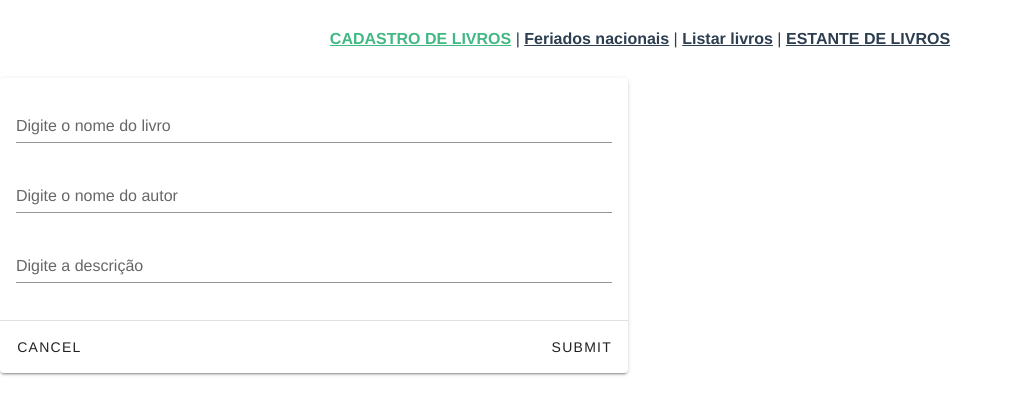
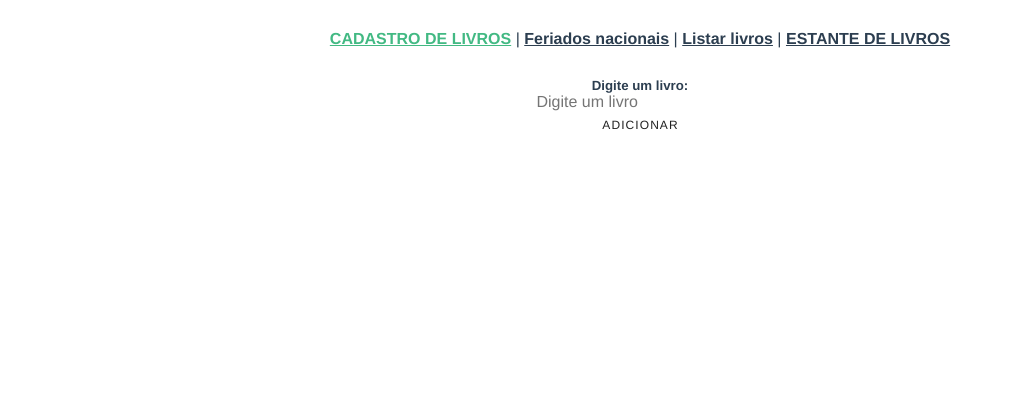
Before and after one commit to Gessilanee/livraria, a Vue app: page /about in a window 1280 px wide. Shown: the top 414 px of the page, without its empty margins (0-1014 px from the left). Built offline with nearby package versions, Linux system fonts and the light colour scheme.

Commit message:
Botão de envio

```diff
--- a/src/views/About.vue
+++ b/src/views/About.vue
@@ -1,130 +1,21 @@
 <template>
-  <v-row justify="center">
-    <v-col
-      cols="12"
-      sm="10"
-      md="8"
-      lg="6"
-    >
-      <v-card ref="form" >
-        <v-card-text >
-          <v-text-field
-            ref="name"
-            v-model="name"
-            :error-messages="errorMessages"
-            label="Digite o nome do livro"
-            required
-          ></v-text-field>
-          <v-text-field
-            ref="state"
-            v-model="state"
-            label="Digite o nome do autor "
-            required
-          ></v-text-field>
-          <v-text-field
-            ref="zip"
-            v-model="zip"
-            label="Digite a descrição"
-            required
-          ></v-text-field>
-        </v-card-text>
-        <v-divider class="mt-12"></v-divider>
-        <v-card-actions>
-          <v-btn text>
-            Cancel
-          </v-btn>
-          <v-spacer></v-spacer>
-          <v-slide-x-reverse-transition>
-            <v-tooltip
-              v-if="formHasErrors"
-              left
-            >
-              <template v-slot:activator="{ on, attrs }">
-                <v-btn
-                  icon
-                  class="my-0"
-                  v-bind="attrs"
-                  @click="resetForm"
-                  v-on="on"
-                >
-                  <v-icon>mdi-refresh</v-icon>
-                </v-btn>
-              </template>
-              <span>Refresh form</span>
-            </v-tooltip>
-          </v-slide-x-reverse-transition>
-          <v-btn
-            color="primary"
-            text
-            @click="submit"
-          >
-            Submit
-          </v-btn>
-        </v-card-actions>
-      </v-card>
-    </v-col>
-  </v-row>
+    <form method="POST" action="">
+    <div id="idDiv">
+        <h5>Digite um livro:</h5>
+        <input type="text" class="form-control" id="item" placeholder="Digite um livro" style="max-width:300px;">
+    </div>
+    <div class="submit">
+        <v-btn text small color="primary"> Adicionar</v-btn>
+    </div>
+</form>
 </template>
 
 <script>
 
   export default {
-    data: () => ({
-      errorMessages: '',
-      name: null,
-      address: null,
-      city: null,
-      state: null,
-      zip: null,
-      country: null,
-      formHasErrors: false,
-    }),
+    return:{
+     message: "Enviar"
+    },
+  };
 
-    computed: {
-      form () {
-        return {
-          name: this.name,
-          address: this.address,
-          city: this.city,
-          state: this.state,
-          zip: this.zip,
-          country: this.country,
-        }
-      },
-    },
-
-    watch: {
-      name () {
-        this.errorMessages = ''
-      },
-    },
-
-    methods: {
-      addressCheck () {
-        this.errorMessages = this.address && !this.name
-          ? `Hey! I'm required`
-          : ''
-
-        return true
-      },
-      resetForm () {
-        this.errorMessages = []
-        this.formHasErrors = false
-
-        Object.keys(this.form).forEach(f => {
-          this.$refs[f].reset()
-        })
-      },
-      submit () {
-        this.formHasErrors = false
-
-        Object.keys(this.form).forEach(f => {
-          if (!this.form[f]) this.formHasErrors = true
-
-          this.$refs[f].validate(true)
-        })
-      },
-    },
-
-  }
 </script>
```
